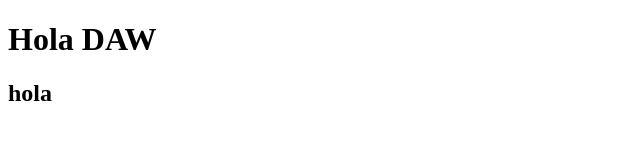
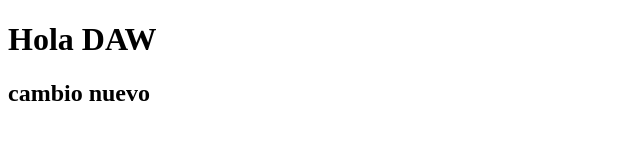
Before and after one commit to presleyp11/primerProyectoPresley, a plain HTML site: page index.html in a window 1280 px wide. Shown: the whole page, without its empty margins (0-640 px from the left). Drawn offline with Linux system fonts and the light colour scheme.

Commit message:
commit tres

```diff
--- a/index.html
+++ b/index.html
@@ -7,6 +7,6 @@
 </head>
 <body>
     <h1>Hola DAW</h1>
-    <h2>hola</h2>
+    <h2>cambio nuevo</h2>
 </body>
 </html>
```
